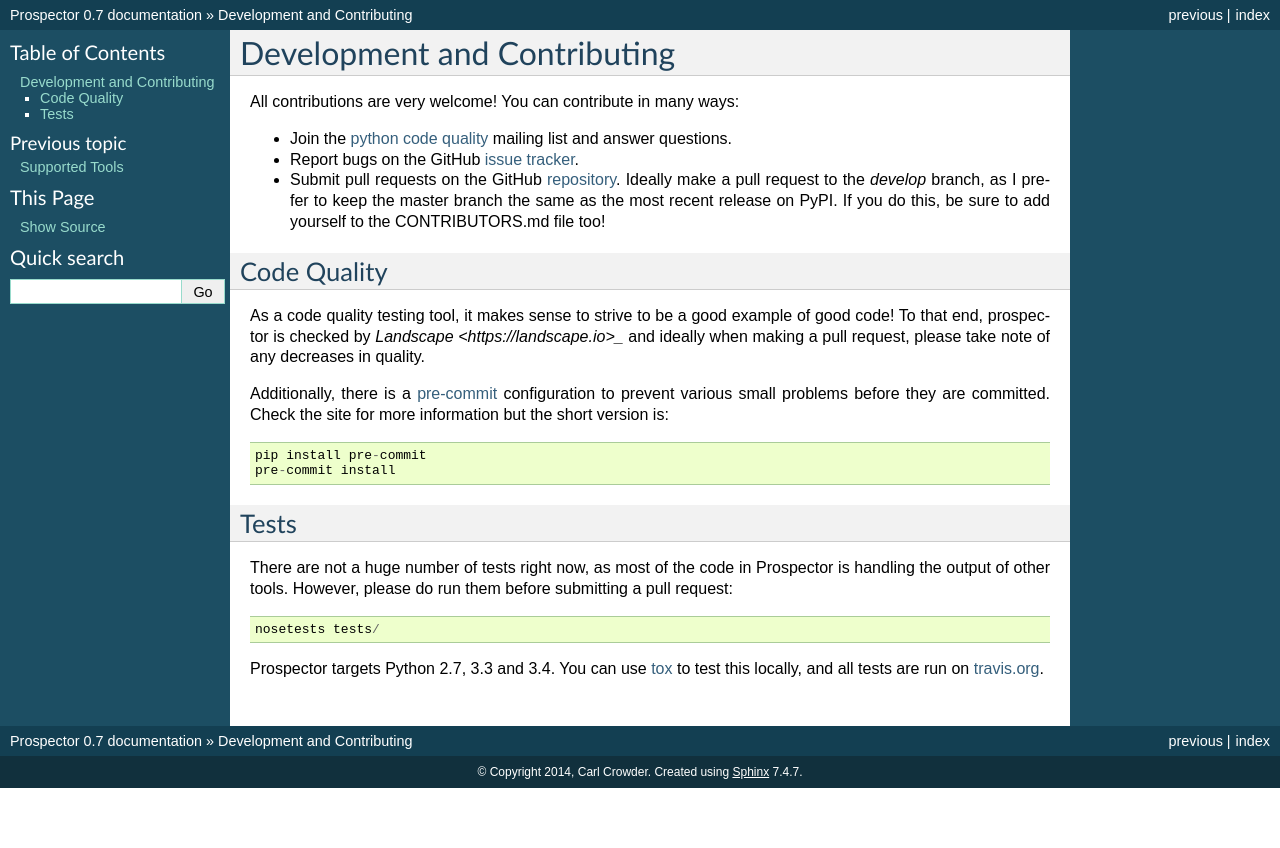
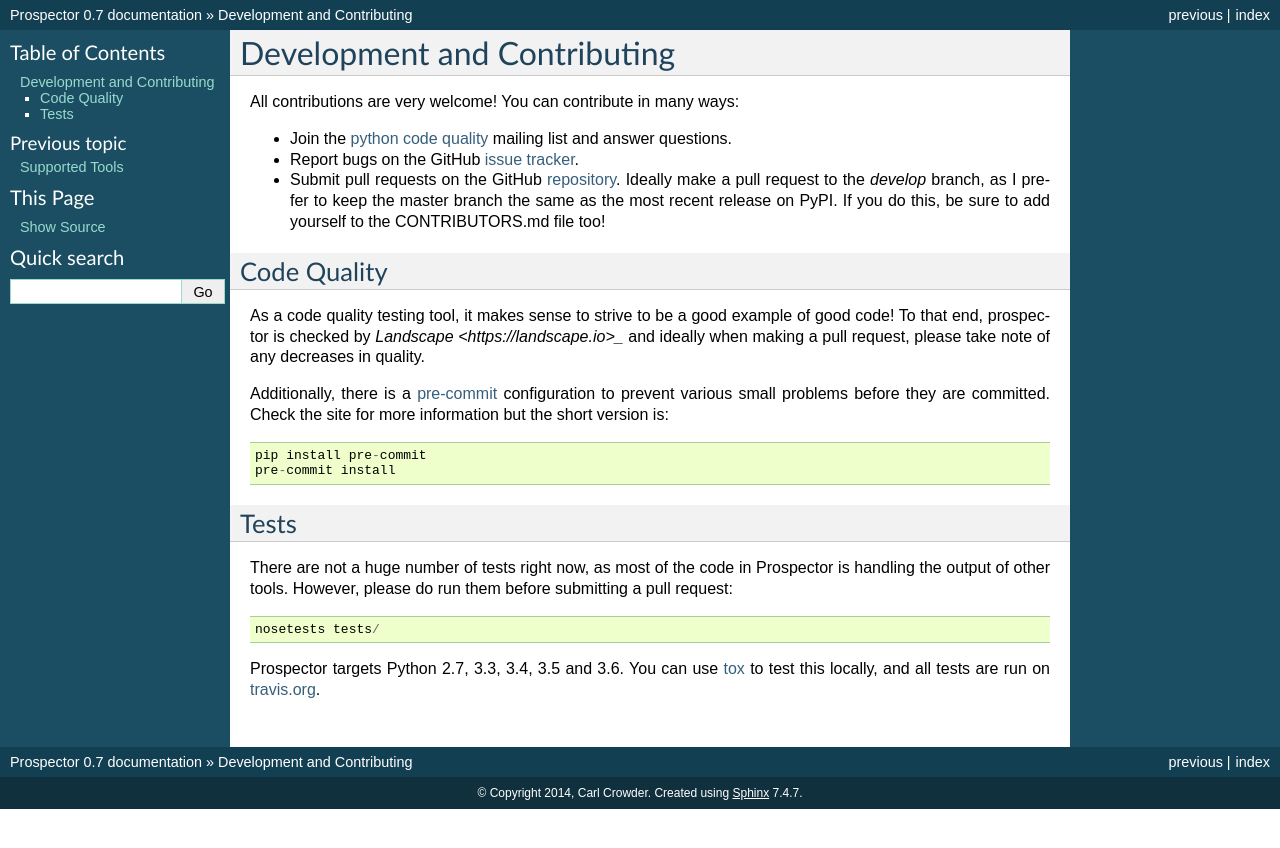
Before and after one commit to prospector-dev/prospector, a Sphinx documentation site: the page built from docs/contrib.rst, in a window 1280 px wide. Shown: the top 848 px of the page. Built offline with Sphinx 7.4.7, drawn with Linux system fonts in a browser that asks for light colours.

Commit message:
Add Python 3.5/3.6 support

```diff
--- a/docs/contrib.rst
+++ b/docs/contrib.rst
@@ -37,7 +37,7 @@
 
     nosetests tests/
 
-Prospector targets Python 2.7, 3.3 and 3.4. You can use `tox`_ to test this locally,
+Prospector targets Python 2.7, 3.3, 3.4, 3.5 and 3.6. You can use `tox`_ to test this locally,
 and all tests are run on `travis.org`_.
 
 .. _tox: https://tox.readthedocs.org/en/latest/
```
Also changed, not shown: .travis.yml, 1 other file.
